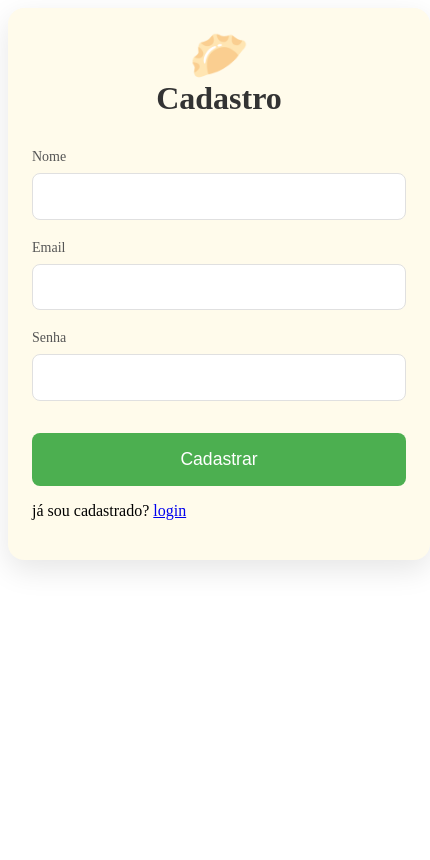
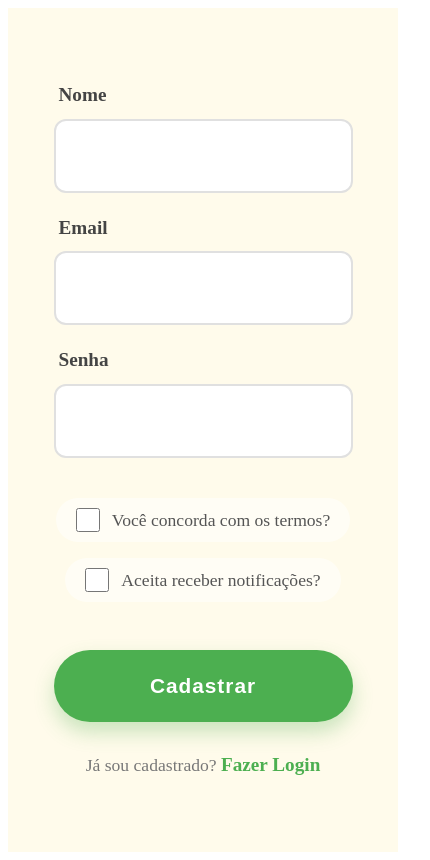
Before and after one commit to Kaitchin12/Projeto-final-pastelaria-ford-enter-caua-amorim, an Angular app in the folder projeto-pastelaria-angular-ford/: page /cadastro in a window 390 px wide. Shown: the whole page, 430 px wide, since content can reach past the window. Built offline with nearby package versions, Linux system fonts and the light colour scheme.

Commit message:
melhorando as paginas

```diff
--- a/projeto-pastelaria-angular-ford/src/app/components/cadastro/cadastro.component.css
+++ b/projeto-pastelaria-angular-ford/src/app/components/cadastro/cadastro.component.css
@@ -1,129 +1,206 @@
+/* Reset Básico */
+* {
+    box-sizing: border-box;
+    margin: 0;
+    padding: 0;
+}
+
 body {
     font-family: 'Roboto', sans-serif;
-    background-color: ivory;
-    display: flex;
-    justify-content: center;
-    align-items: center;
-    min-height: 100vh;
-    padding: 20px;
-    box-sizing: border-box;
+    /* Removemos o background do body pois o container vai cobrir tudo */
+    overflow-x: hidden;
 }
 
-/* Container do formulário */
+/* O Container agora é a tela inteira */
 .form-container {
+    width: 100vw;
+    min-height: 100vh;
+    background-color: #FFFBEB; /* Cor de fundo do formulário */
+    display: flex;
+    justify-content: center; /* Centraliza horizontalmente */
+    align-items: center;     /* Centraliza verticalmente */
+    padding: 2rem;           /* Margem de segurança para telas menores */
+
+    /* Animação de entrada suave */
+    opacity: 0;
+    animation: fadeIn 1s ease forwards;
+}
+
+@keyframes fadeIn {
+    to { opacity: 1; }
+}
+
+/* Wrapper para limitar a largura do conteúdo (para não esticar infinitamente em monitores 4k) */
+.content-wrapper {
     width: 100%;
-    max-width: 800px;
-    background-color: #FFFBEB;
-    padding: 2.5rem;
-    border-radius: 16px;
-    box-shadow: 0 10px 30px rgba(0, 0, 0, 0.1);
+    max-width: 1000px; /* Bem largo, como pedido */
+    display: flex;
+    flex-direction: column;
+    justify-content: center;
 }
 
 /* Cabeçalho */
 .form-header {
     text-align: center;
-    margin-bottom: 2rem;
+    margin-bottom: 3rem; /* Bastante espaço */
 }
 
 .form-header .logo {
-    font-size: 3rem;
-    line-height: 1;
+    font-size: 5rem; /* Logo gigante */
+    display: block;
+    margin-bottom: 1rem;
+    animation: float 3s ease-in-out infinite;
+}
+
+@keyframes float {
+    0%, 100% { transform: translateY(0); }
+    50% { transform: translateY(-10px); }
 }
 
 .form-header h1 {
     font-family: 'Caveat', cursive;
-    font-size: 2.5rem;
+    font-size: 4rem; /* Título bem grande */
     color: #333;
-    margin: 0;
 }
 
-/* Grid dos campos */
+/* Grid */
 .form-grid {
     display: grid;
     grid-template-columns: 1fr 1fr;
-    gap: 1.25rem;
+    gap: 2.5rem; /* Espaço grande entre os inputs */
+    margin-bottom: 2.5rem;
 }
 
-/* Grupo de inputs */
 .input-group {
     display: flex;
     flex-direction: column;
 }
 
-.input-group label {
-    font-size: 0.875rem;
-    font-weight: 500;
-    color: #555;
-    margin-bottom: 0.5rem;
+.input-group.full-width {
+    grid-column: 1 / -1;
 }
 
-/* Inputs */
+.input-group label {
+    font-size: 1.2rem; /* Label maior */
+    font-weight: 600;
+    color: #444;
+    margin-bottom: 0.8rem;
+    margin-left: 5px;
+}
+
 .input-group input {
     width: 100%;
-    padding: 0.8rem;
-    border: 1px solid #E0E0E0;
-    border-radius: 8px;
+    padding: 1.5rem; /* Input alto e confortável */
+    border: 2px solid #E0E0E0; /* Borda um pouco mais grossa */
+    border-radius: 12px;
     background-color: #fff;
-    font-size: 1rem;
-    box-sizing: border-box;
-    font-family: 'Roboto', sans-serif;
+    font-size: 1.2rem; /* Texto digitado maior */
+    transition: all 0.3s ease;
 }
 
 .input-group input:focus {
     outline: none;
     border-color: #4CAF50;
-    box-shadow: 0 0 0 2px rgba(76, 175, 80, 0.2);
+    box-shadow: 0 10px 20px rgba(76, 175, 80, 0.1);
+    transform: translateY(-2px);
 }
 
-/* Campo largura total */
-.input-group.full-width {
-    grid-column: 1 / -1;
+.input-group input::placeholder {
+    color: #ccc;
+}
+
+/* Checkboxes Centralizados */
+.checkbox-container {
+    display: flex;
+    justify-content: center; /* Centraliza os checkboxes */
+    gap: 3rem; /* Espaço entre as duas opções */
+    margin-bottom: 3rem;
+    flex-wrap: wrap; /* Permite quebrar linha se a tela for pequena */
+}
+
+.checkbox-item {
+    display: flex;
+    align-items: center;
+    gap: 12px;
+    font-size: 1.1rem;
+    color: #555;
+    cursor: pointer;
+    background: rgba(255,255,255,0.5);
+    padding: 10px 20px;
+    border-radius: 50px;
+    transition: background 0.3s;
+}
+
+.checkbox-item:hover {
+    background: rgba(255,255,255,1);
+}
+
+.checkbox-input {
+    width: 24px; /* Checkbox maior */
+    height: 24px;
+    accent-color: #4CAF50;
+    cursor: pointer;
 }
 
 /* Botão */
 .btn-submit {
     width: 100%;
-    padding: 1rem;
-    margin-top: 2rem;
+    max-width: 500px; /* Limita largura do botão para ficar elegante */
+    margin: 0 auto;   /* Centraliza o botão */
+    display: block;
+    padding: 1.5rem;
     border: none;
-    border-radius: 8px;
+    border-radius: 50px; /* Botão arredondado moderno */
     background-color: #4CAF50;
     color: white;
-    font-size: 1.1rem;
-    font-weight: 500;
+    font-size: 1.3rem;
+    font-weight: bold;
+    letter-spacing: 1px;
     cursor: pointer;
-    transition: background-color 0.2s ease;
+    box-shadow: 0 10px 20px rgba(76, 175, 80, 0.3);
+    transition: all 0.3s ease;
 }
 
 .btn-submit:hover {
-    background-color: #45a049;
+    background-color: #43a047;
+    transform: translateY(-4px) scale(1.02);
+    box-shadow: 0 15px 30px rgba(76, 175, 80, 0.4);
 }
 
 /* Link */
 .login-link {
-    display: block;
     text-align: center;
-    margin-top: 1.5rem;
+    margin-top: 2rem;
     color: #777;
-    text-decoration: none;
-    font-size: 0.9rem;
+    font-size: 1.1rem;
 }
 
-.login-link:hover {
-    text-decoration: underline;
+.login-link a {
+    color: #4CAF50;
+    text-decoration: none;
+    font-weight: bold;
+    font-size: 1.2rem;
 }
 
-/* Responsividade */
-@media (max-width: 600px) {
+/* --- Responsividade --- */
+@media (max-width: 768px) {
     .form-grid {
-        grid-template-columns: 1fr;
-    }
-
-    .form-container {
-        padding: 1.5rem;
+        grid-template-columns: 1fr; /* Coluna única em tablet/mobile */
+        gap: 1.5rem;
     }
 
     .form-header h1 {
-        font-size: 2rem;
+        font-size: 2.8rem;
+    }
+
+    .checkbox-container {
+        flex-direction: column;
+        align-items: center;
+        gap: 1rem;
+    }
+
+    .content-wrapper {
+        padding-top: 2rem;
+        padding-bottom: 2rem;
     }
 }
--- a/projeto-pastelaria-angular-ford/src/app/components/cadastro/cadastro.component.html
+++ b/projeto-pastelaria-angular-ford/src/app/components/cadastro/cadastro.component.html
@@ -1,55 +1,42 @@
 <div class="form-container">
 
-  <div class="form-header">
-    <span class="logo">🥟</span>
-    <h1>Cadastro</h1>
-  </div>
 
-  <!-- Angular controla o envio -->
   <form (ngSubmit)="cadastrar()">
-
     <div class="form-grid">
 
       <div class="input-group">
         <label>Nome</label>
-        <input
-          type="text"
-          class="input"
-          [(ngModel)]="usuario.nome"
-          name="nome"
-          required
-        >
+        <input type="text" [(ngModel)]="usuario.nome" name="nome" required>
       </div>
 
       <div class="input-group">
         <label>Email</label>
-        <input
-          type="email"
-          class="input"
-          [(ngModel)]="usuario.email"
-          name="email"
-          required
-        >
+        <input type="email" [(ngModel)]="usuario.email" name="email" required>
       </div>
 
-      <div class="input-group">
+      <div class="input-group full-width">
         <label>Senha</label>
-        <input
-          type="password"
-          class="input"
-          [(ngModel)]="usuario.senha"
-          name="senha"
-          required
-        >
+        <input type="password" [(ngModel)]="usuario.senha" name="senha" required>
       </div>
 
+    </div>
+
+    <div class="checkbox-container">
+      <label class="checkbox-item">
+        <input type="checkbox" class="checkbox-input" required>
+        <span>Você concorda com os termos?</span>
+      </label>
+
+      <label class="checkbox-item">
+        <input type="checkbox" class="checkbox-input" required>
+        <span>Aceita receber notificações?</span>
+      </label>
     </div>
 
     <button type="submit" class="btn-submit">
       Cadastrar
     </button>
 
-    <p>já sou cadastrado? <a href="/login">login</a></p>
-
+    <p class="login-link">Já sou cadastrado? <a href="/login">Fazer Login</a></p>
   </form>
 </div>
--- a/projeto-pastelaria-angular-ford/src/app/components/historico/historico.component.css
+++ b/projeto-pastelaria-angular-ford/src/app/components/historico/historico.component.css
@@ -3,6 +3,10 @@
     box-sizing: border-box;
     margin: 0;
     padding: 0;
+}
+.imagem-logo{
+    width: 9rem;
+    height: auto;
 }
 
 body {
--- a/projeto-pastelaria-angular-ford/src/app/components/historico/historico.component.html
+++ b/projeto-pastelaria-angular-ford/src/app/components/historico/historico.component.html
@@ -11,13 +11,13 @@
 
     <header>
   <div class="logo">
-    <span class="logo-icon">🧑‍🍳</span>
-    <span class="logo-text">Pastelaria</span>
+    <span class="logo-icon"><img class="imagem-logo" src="./imagem/logo.png" alt=""></span>
+
   </div>
   <nav>
     <ul>
       <li><a href="/home">Home</a></li>
-      <li><a href="/home" class="active">Logout</a></li>
+      <li><a href="/login" class="active">Logout</a></li>
     </ul>
   </nav>
 </header>
--- a/projeto-pastelaria-angular-ford/src/app/components/login/login.component.css
+++ b/projeto-pastelaria-angular-ford/src/app/components/login/login.component.css
@@ -1,4 +1,3 @@
-
 * {
   box-sizing: border-box;
   margin: 0;
@@ -7,47 +6,67 @@
 
 body {
   background-color: ivory;
+  font-family: 'Roboto', sans-serif; /* Adicionei fonte padrão */
+  min-height: 100vh;
+  display: flex;
+  justify-content: center;
+  align-items: center;
+  padding: 20px; /* Garante espaço nas bordas em mobile */
 }
 
-
+/* Animação Geral */
 @keyframes fadeInUp {
-  from {
-    opacity: 0;
-    transform: translateY(30px);
-  }
-  to {
-    opacity: 1;
-    transform: translateY(0);
-  }
+  from { opacity: 0; transform: translateY(30px); }
+  to { opacity: 1; transform: translateY(0); }
 }
 
+/* Container Principal */
+.main-container {
+    width: 100%;
+    display: flex;
+    justify-content: center;
+}
 
+/* Wrapper do conteúdo (Imagem + Form) */
 .apresentacao-conteudo {
   display: flex;
-  gap: 5px;
-  margin-left: 25%;
-  margin-top: 5%;
+  align-items: center;
+  justify-content: center;
+  gap: 2rem;
+  width: 100%;
+  max-width: 1000px; /* Limita largura em telas gigantes */
+
   opacity: 0;
   animation: fadeInUp 1.2s ease forwards;
-  animation-delay: 0.2s;
 }
 
-
-.logo-pastelaria {
-  width: 60%;
-  margin-left: 4.2rem;
-  opacity: 0;
-  animation: fadeInUp 1.2s ease forwards;
-  animation-delay: 0.4s;
+/* Wrapper da Imagem */
+.imagem-wrapper {
+    flex: 1;
+    display: flex;
+    justify-content: center;
+    /* Animação com delay */
+    opacity: 0;
+    animation: fadeInUp 1.2s ease forwards;
+    animation-delay: 0.3s;
 }
 
+.imagem-salgado-login {
+  width: 100%;
+  max-width: 350px; /* Tamanho controlado */
+  height: auto;
+  object-fit: contain;
+}
 
+/* Container do Formulário */
 .formulario-login {
+  flex: 1;
   display: flex;
   flex-direction: column;
-  gap: 2rem;
-  background-color: ivory;
-  padding: 2rem;
+  align-items: center;
+  gap: 1.5rem;
+  background-color: #FFFBEB;
+  padding: 2.5rem;
   border-radius: 16px;
   box-shadow: 0 10px 30px rgba(0, 0, 0, 0.1);
   width: 100%;
@@ -55,28 +74,31 @@ body {
 
   opacity: 0;
   animation: fadeInUp 1.2s ease forwards;
-  animation-delay: 0.6s;
+  animation-delay: 0.5s;
 }
 
-
-.imagem-salgado-login {
-  width: 33%;
-  opacity: 0;
-  animation: fadeInUp 1.2s ease forwards;
-  animation-delay: 0.8s;
+.logo-pastelaria {
+  width: 120px; /* Tamanho fixo e controlado */
+  margin-bottom: 1rem;
 }
 
+.inputs-container {
+    width: 100%;
+    display: flex;
+    flex-direction: column;
+    gap: 1rem;
+}
 
 .input-parte-login {
   width: 100%;
   padding: 16px;
   font-size: 1rem;
   color: #333;
-  background-color: #fdfdfd;
+  background-color: #fff;
   border: 1px solid #E0E0E0;
   border-radius: 8px;
   outline: none;
-  transition: border-color 0.3s ease, box-shadow 0.3s ease;
+  transition: all 0.3s ease;
 }
 
 .input-parte-login::placeholder {
@@ -85,38 +107,10 @@ body {
 
 .input-parte-login:focus {
   border-color: #C19A6B;
-  box-shadow: 0 0 8px rgba(193, 154, 107, 0.4);
+  box-shadow: 0 0 0 3px rgba(193, 154, 107, 0.2);
 }
 
-.container-checkbox {
-  display: flex;
-  flex-direction: column;
-  gap: 1rem;
-  margin-top: 1rem;
-}
-
-.checkbox-item {
-  display: flex;
-  align-items: center;
-  gap: 10px;
-  font-size: 1.1rem;
-  color: #333;
-}
-
-.checkbox-input {
-  width: 22px;
-  height: 22px;
-  accent-color: #C19A6B;
-  cursor: pointer;
-  transition: transform 0.2s ease;
-}
-
-.checkbox-input:hover {
-  transform: scale(1.1);
-}
-
-
-
+/* Botão */
 .botao {
   width: 100%;
   padding: 16px;
@@ -128,7 +122,8 @@ body {
   border: none;
   border-radius: 8px;
   cursor: pointer;
-  transition: background-color 0.3s ease, transform 0.2s ease, box-shadow 0.3s ease;
+  transition: all 0.3s ease;
+  margin-top: 0.5rem;
 }
 
 .botao:hover {
@@ -141,3 +136,41 @@ body {
   transform: translateY(0);
   box-shadow: none;
 }
+
+.texto-cadastro {
+    text-align: center;
+    color: #666;
+    margin-top: 1rem;
+}
+
+.texto-cadastro a {
+    color: #C19A6B;
+    text-decoration: none;
+    font-weight: bold;
+}
+
+
+@media (max-width: 850px) {
+    .apresentacao-conteudo {
+        flex-direction: column;
+        gap: 2rem;
+    }
+
+    .imagem-salgado-login {
+        max-width: 200px;
+    }
+
+    .formulario-login {
+        width: 100%;
+    }
+}
+
+@media (max-width: 480px) {
+    .formulario-login {
+        padding: 1.5rem;
+    }
+
+    .imagem-wrapper {
+        display: none;
+    }
+}
```
Also changed, not shown: projeto-pastelaria-angular-ford/src/app/components/login/login.component.html (+9 -20 lines).
